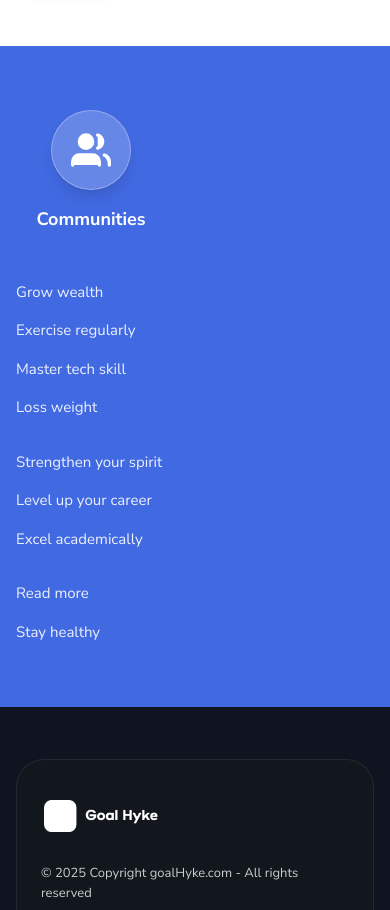
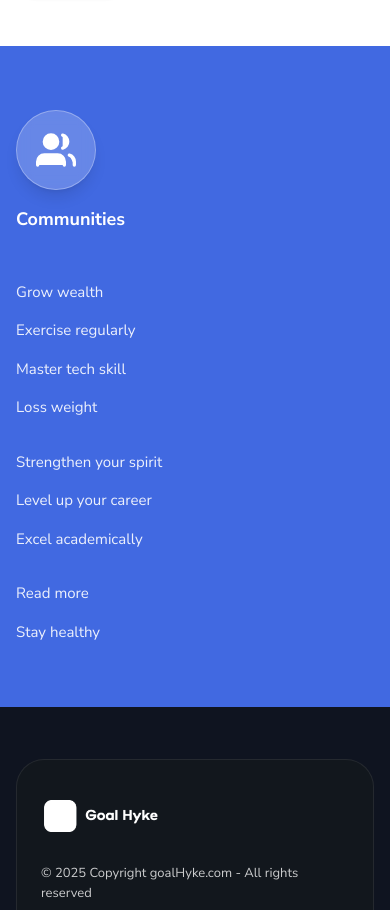
Before and after one commit to olaniyi-emmanuel/goalhyke, a Next.js app: page / in a window 390 px wide. Shown: the part 4501-5411 px from the top of the page. Built offline with nearby package versions, Linux system fonts and the light colour scheme; no server answers.

Commit message:
fix: align communities icon and header left on mobile to match links list

```diff
--- a/src/components/CommunitiesSection.tsx
+++ b/src/components/CommunitiesSection.tsx
@@ -12,7 +12,7 @@ const CommunitiesSection = () => {
     <section className="w-full bg-[#4169e1] py-16 px-4">
       <div className="max-w-[1200px] mx-auto flex flex-col lg:flex-row items-start justify-between gap-12 lg:gap-20">
         {/* Left: Communities Icon */}
-        <div className="flex flex-col items-center gap-4 min-w-[150px]">
+        <div className="flex flex-col items-start lg:items-center gap-4 lg:min-w-[150px]">
           <div className="w-[80px] h-[80px] bg-white/20 rounded-full flex items-center justify-center border border-white/30 backdrop-blur-sm shadow-lg">
             <svg width="40" height="40" viewBox="0 0 24 24" fill="white" xmlns="http://www.w3.org/2000/svg">
               <path d="M17 21V19C17 17.9391 16.5786 16.9217 15.8284 16.1716C15.0783 15.4214 14.0609 15 13 15H5C3.93913 15 2.92172 15.4214 2.17157 16.1716C1.42143 16.9217 1 17.9391 1 19V21" stroke="white" strokeWidth="2" strokeLinecap="round" strokeLinejoin="round"/>
```
